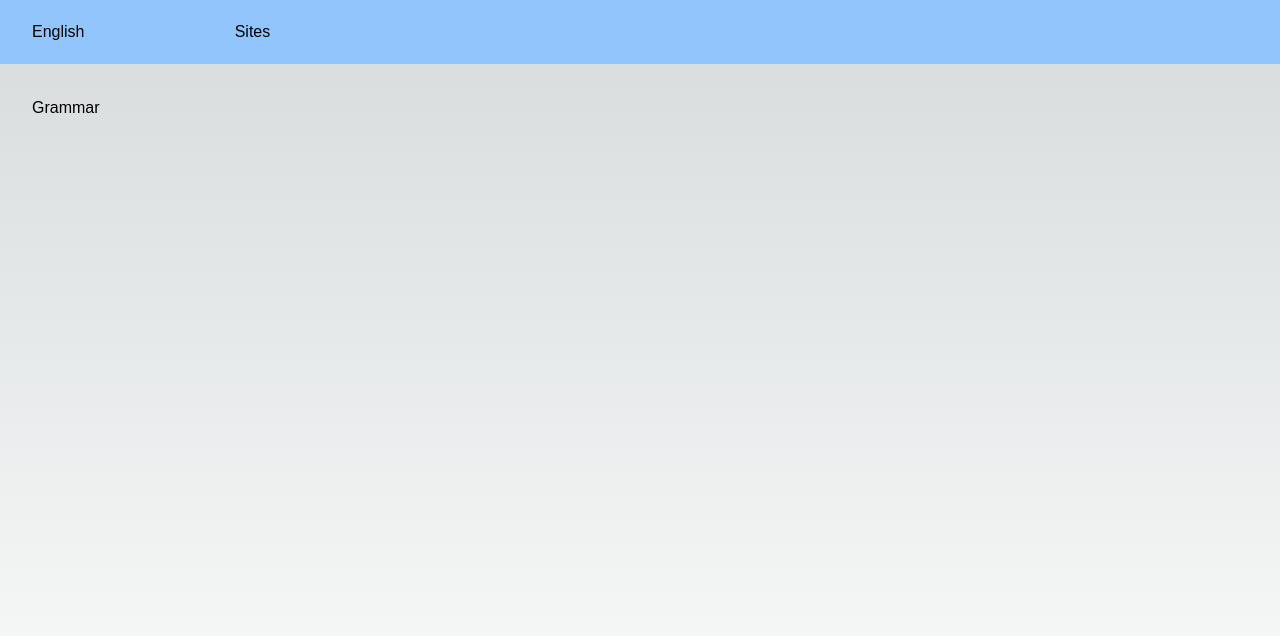
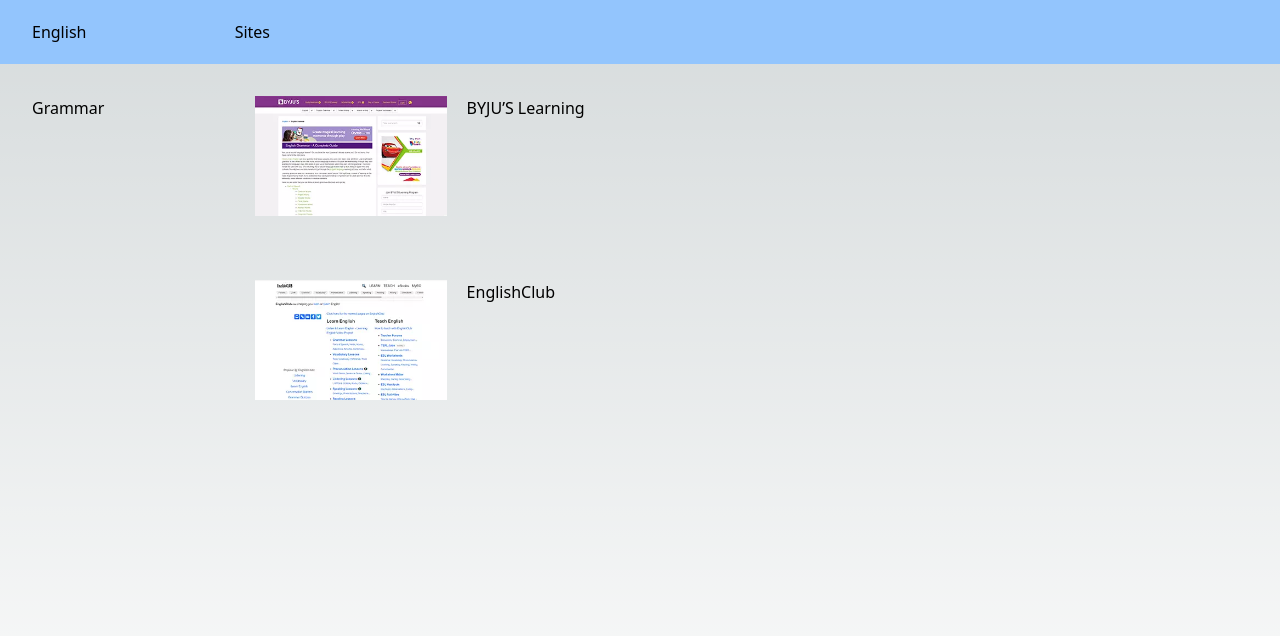
Before and after one commit to LunaGoodnight/english, a Next.js app: page /sites/grammar in a window 1280 px wide. Shown: the top 636 px of the page. Built offline with nearby package versions, Linux system fonts and the light colour scheme.

Commit message:
[Add] grammar page

```diff
--- a/configs/grammarList.tsx
+++ b/configs/grammarList.tsx
@@ -1,5 +1,9 @@
 import byjus from "../public/images/byjus.webp";
+import EnglishClub from "../public/images/englishclub.webp";
 
+export const tagList = {
+  grammar: "grammar",
+};
 export const grammarList = [
   {
     title: "BYJU’S Learning",
@@ -9,6 +13,7 @@
   {
     title: "EnglishClub",
     link: "https://www.englishclub.com/grammar/",
-    image: byjus,
+    image: EnglishClub,
+    tags: [tagList.grammar],
   },
 ];
--- a/configs/siteList.tsx
+++ b/configs/siteList.tsx
@@ -1,17 +1,20 @@
 import byjus from "../public/images/byjus.webp";
 import Kekenet from "../public/images/kekebaby.webp";
 import EnglishClub from "../public/images/englishclub.webp";
+import { tagList } from "./grammarList";
 
 export const siteList = [
   {
     title: "BYJU’S Learning",
     link: "https://byjus.com/english/english-grammar/",
     image: "/images/byjus.webp",
+    tags: [tagList.grammar],
   },
   {
     title: "EnglishClub",
     link: "https://www.englishclub.com/grammar/",
     image: EnglishClub,
+    tags: [tagList.grammar],
   },
   {
     title: "可可英语",
--- a/pages/sites/grammar.tsx
+++ b/pages/sites/grammar.tsx
@@ -1,15 +1,36 @@
-import React from "react";
+import Image from "next/image";
 import { Header } from "../../common/Header";
 import { SiteNavigation } from "../../common/SiteNavigation";
-import { SiteContent } from "../../styles/common";
+import { grammarList } from "../../configs/grammarList";
 
 export const grammar = () => {
   return (
     <div>
       <Header />
-      <SiteContent>
+      <div className="flex">
         <SiteNavigation />
-      </SiteContent>
+        <ul className="w-1/5 w-full">
+          {grammarList.map((x, i) => {
+            const { title, link, image } = x;
+            return (
+              <li key={i} className="p-8 flex">
+                <div className="flex w-48">
+                  <Image
+                    src={image}
+                    alt={title}
+                    width={350}
+                    height={219}
+                    priority
+                  />
+                </div>
+                <div className="pl-5">
+                  <a href={link}>{title}</a>
+                </div>
+              </li>
+            );
+          })}
+        </ul>
+      </div>
     </div>
   );
 };
--- a/styles/globals.css
+++ b/styles/globals.css
@@ -88,7 +88,7 @@
 body {
   max-width: 100vw;
   overflow-x: hidden;
-    font-family: "Agency FB", 'microsoft yahei', sans-serif;
+    font-family: system-ui, 'microsoft yahei', sans-serif;
 }
 
 body {
```
